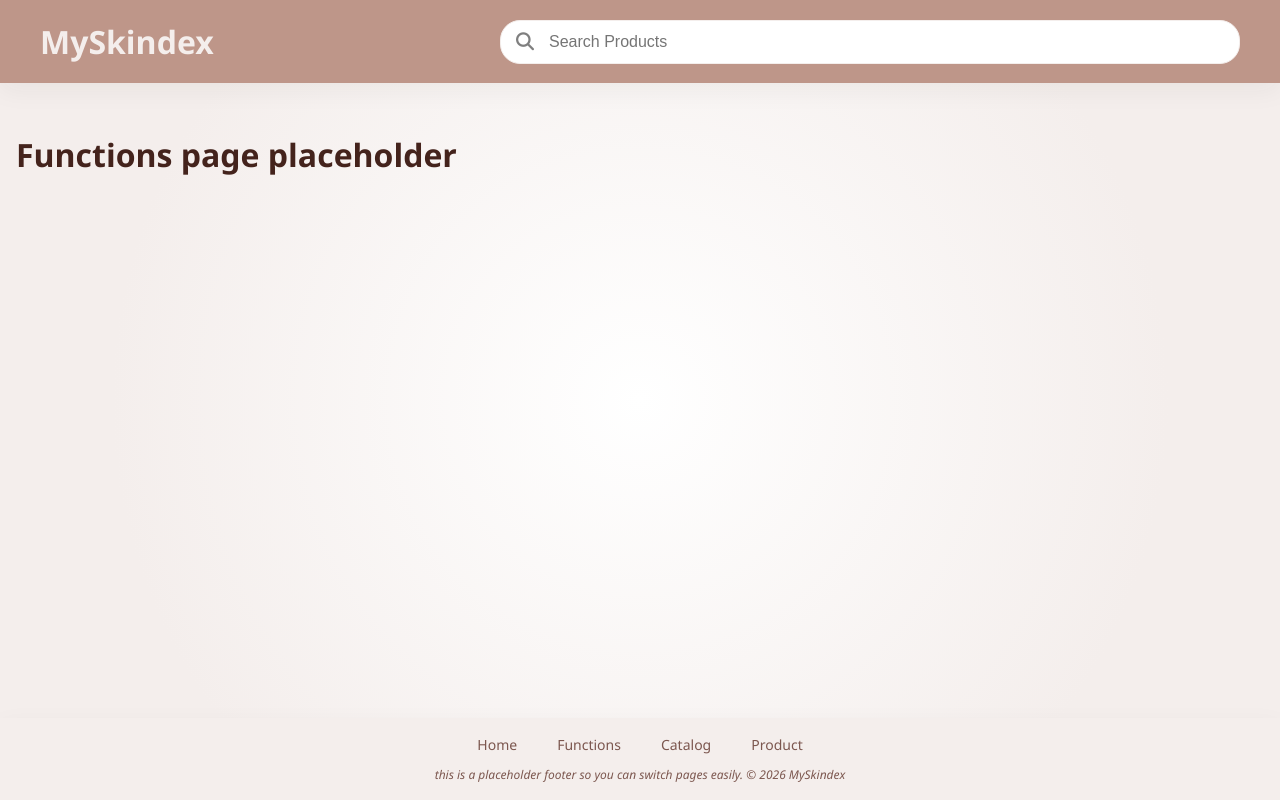
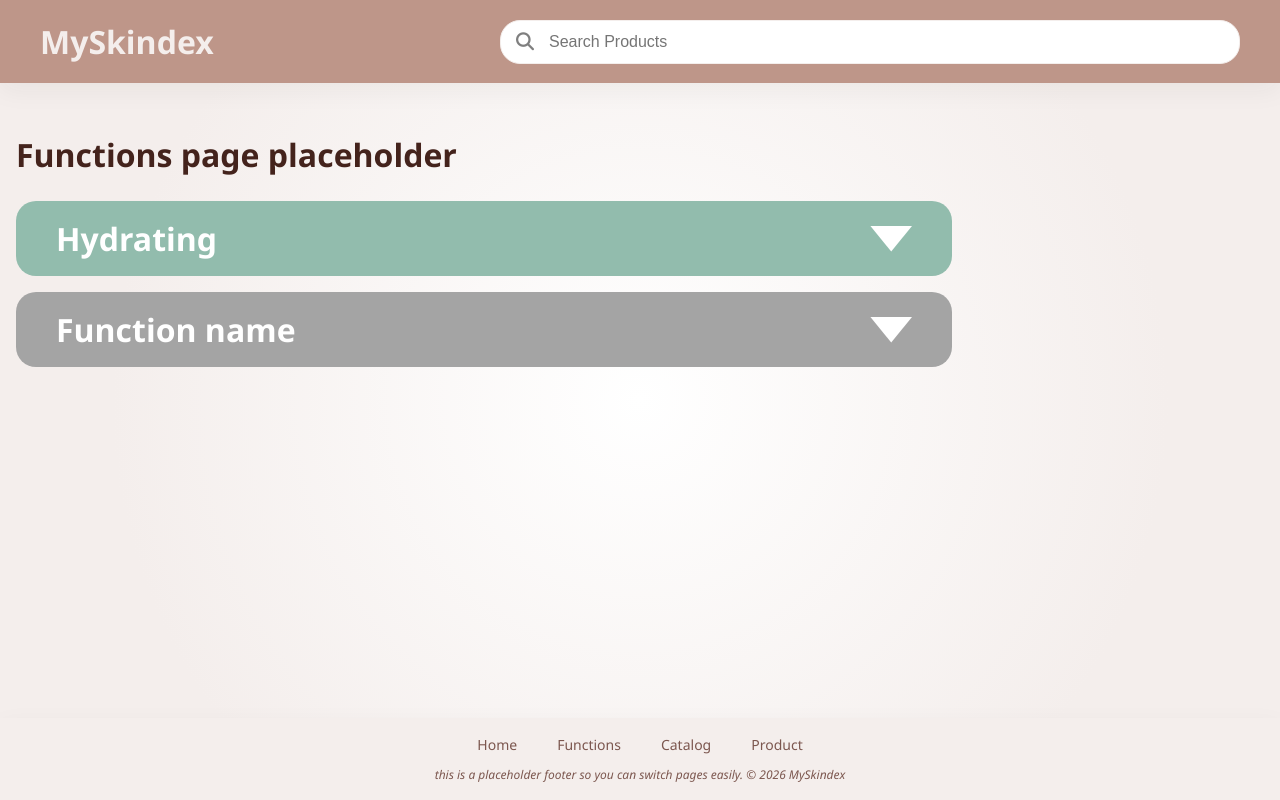
Before and after one commit to michelle-tanner/CS422-Project, a plain HTML site: page pages/functions.html in a window 1280 px wide. Drawn offline with nearby package versions, Linux system fonts and the light colour scheme.

Commit message:
add func dropdown, pill component, etc.

```diff
--- /dev/null
+++ b/components/dropdown.js
@@ -0,0 +1,189 @@
+// dropdown.js
+
+// Usage:
+//   <function-dropdown
+//     color=""            -> the function's color (e.g. var(--color-function-green))
+//     function-label=""   -> the function's name, shown on the dropdown
+//     description=""      -> what the function does, shown when opened
+//     ingredients='{}'    -> the function's ingredients, as JSON (shown when opened)
+//                            e.g. '{"Glycerin": "Pulls water into the skin", "Squalane": "Locks moisture in"}'
+//   ></function-dropdown>
+//
+// These attributes are filled in from the data we retrieve.
+
+class MyDropdown extends HTMLElement {
+  // The attributes this element uses (the dynamic data)
+  static get observedAttributes() {
+    return ["color", "function-label", "description", "ingredients"];
+  }
+
+//   Open and Closing the dropdown
+  connectedCallback() {
+    this.render();
+    this.addEventListener("click", (event) => {
+      const toggle = event.target.closest(".dropdown-toggle");
+      if (!toggle) return;
+
+      const content = this.querySelector(".dropdown-content");
+      const isOpen = !content.hidden;
+      content.hidden = isOpen;
+      toggle.setAttribute("aria-expanded", String(!isOpen));
+      this.classList.toggle("is-open", !isOpen);
+    });
+  }
+
+  attributeChangedCallback() {
+    if (this.isConnected) this.render();
+  }
+
+  // Builds the dropdown's HTML from the attributes
+  render() {
+    const color = this.getAttribute("color") || "var(--color-function-gray)"; // gray when no color is given
+    const label = this.getAttribute("function-label") || "Function name";
+    const description = this.getAttribute("description") || "Function description goes here.";
+    const ingredients = parseIngredients(this.getAttribute("ingredients"));
+    const isOpen = this.classList.contains("is-open"); // keep it open if it was open
+
+    this.style.setProperty("--dropdown-color", color);
+
+    this.innerHTML = `
+      <div class="dropdown">
+        <button type="button" class="dropdown-toggle" aria-expanded="${isOpen}">
+          <span>${escapeText(label)}</span>
+          <span class="arrow" aria-hidden="true"></span>
+        </button>
+
+        <div class="dropdown-content" ${isOpen ? "" : "hidden"}>
+          <p class="description">${escapeText(description)}</p>
+
+          <h3 class="ingredients-heading">Common Ingredients</h3>
+          ${ingredients.length
+            ? `<div class="ingredients">
+                 ${ingredients
+                   .map(([name]) => `<ingredient-pill label="${escapeText(name)}"></ingredient-pill>`) // one pill per ingredient (needs pill.js)
+                   .join("")}
+               </div>`
+            : `<p class="placeholder">Ingredients go here.</p>`}
+        </div>
+      </div>
+
+      <style>
+        function-dropdown {
+          display: block;
+          margin-bottom: var(--space-md);
+        }
+
+        /* Function button + dropdown */
+        function-dropdown .dropdown {
+          width: 75%;
+        }
+
+        /* Function button -- opens dropdown */
+        function-dropdown .dropdown-toggle {
+          display: flex;
+          align-items: center;
+          justify-content: space-between;
+          width: 100%; /* fills wrapper */
+          padding: var(--space-md) var(--space-xl);
+          border: none;
+          border-radius: var(--radius-lg);
+          background-color: var(--dropdown-color);
+          color: var(--color-text-white);
+          font-family: var(--font-base);
+          font-size: var(--font-size-2xl);
+          font-weight: 700;
+          cursor: pointer;
+        }
+
+        /* the label text: trim the font's built-in space above the capitals and below the baseline,
+           so the letters themselves sit in the middle (newer browsers; older ones just ignore it) */
+        function-dropdown .dropdown-toggle span:not(.arrow) {
+          text-box: trim-both cap alphabetic;
+        }
+
+        /* arrow: a box clipped into a down-pointing triangle with sharp corners.
+           Sized in em, so it scales with the label's font size. */
+        function-dropdown .dropdown-toggle .arrow {
+          flex-shrink: 0; /* don't get squished by a long label */
+          width: 1.3em;
+          height: 0.8em;
+          clip-path: polygon(0 0, 100% 0, 50% 100%); /* top-left, top-right, bottom-middle */
+          background-color: currentColor; /* same color as the label text */
+          transition: transform 0.2s; /* arrow flips when opened */
+        }
+
+        function-dropdown.is-open .dropdown-toggle {
+          border-radius: var(--radius-lg) var(--radius-lg) 0 0; /* flat bottom so it joins the opened area */
+        }
+
+        function-dropdown.is-open .dropdown-toggle .arrow {
+          transform: rotate(180deg);
+        }
+
+        /* entire content of dropdown */
+        function-dropdown .dropdown-content {
+          padding: 25px 50px;
+          border: 2px solid var(--dropdown-color);
+          border-top: none;
+          border-radius: 0 0 var(--radius-md) var(--radius-md); /* bottom corners md */
+          background-color: var(--color-bg);
+        }
+
+        function-dropdown .dropdown-content[hidden] {
+          display: none;
+        }
+
+        function-dropdown .dropdown-content p {
+          margin: 0 0 var(--space-sm);
+        }
+
+        /* space between the description and "Common Ingredients" */
+        function-dropdown .description {
+          padding-bottom: 20px;
+        }
+
+        /* "Common Ingredients" text above the pills */
+        function-dropdown .ingredients-heading {
+          margin: var(--space-md) 0 var(--space-sm);
+          font-size: var(--font-size-2xl);
+          color: var(--color-text-muted);
+        }
+
+        /* row of ingredient pills */
+        function-dropdown .ingredients {
+          display: flex;
+          flex-wrap: wrap; /* pills move to the next line when they run out of room */
+          gap: var(--space-sm);
+        }
+
+        function-dropdown .placeholder {
+          color: var(--color-text-muted);
+          font-style: italic;
+        }
+      </style>
+    `;
+  }
+}
+
+// Turns the ingredients attribute (JSON text) into a list of [name, note] pairs.
+// Accepts an object {"Glycerin": "note"} or an array ["Glycerin", "Squalane"].
+function parseIngredients(json) {
+  try {
+    const data = JSON.parse(json || "{}");
+    if (Array.isArray(data)) return data.map((name) => [name, ""]);
+    return Object.entries(data);
+  } catch {
+    return []; // bad JSON -> show the placeholder
+  }
+}
+
+// Makes text safe to put into innerHTML (the data comes from outside).
+function escapeText(text) {
+  return String(text)
+    .replaceAll("&", "&amp;")
+    .replaceAll("<", "&lt;")
+    .replaceAll(">", "&gt;")
+    .replaceAll('"', "&quot;");
+}
+
+customElements.define("function-dropdown", MyDropdown);
--- /dev/null
+++ b/components/pill.js
@@ -0,0 +1,51 @@
+// pill.js
+// Usage:
+//   <ingredient-pill
+//     label=""     -> the ingredient's name, shown in the pill
+//   ></ingredient-pill>
+//
+// These attributes are filled in from the data we retrieve.
+
+class IngredientPill extends HTMLElement {
+  // The attributes this element uses (the dynamic data)
+  static get observedAttributes() {
+    return ["label"];
+  }
+
+  connectedCallback() {
+    this.render();
+
+    // Styles: added to the page once, no matter how many pills there are
+    if (!document.getElementById("ingredient-pill-styles")) {
+      const style = document.createElement("style");
+      style.id = "ingredient-pill-styles";
+      style.textContent = `
+        ingredient-pill {
+          display: inline-flex;
+          align-items: center;
+          padding: var(--space-xs) var(--space-md);
+          border-radius: var(--radius-pill); /* fully rounded ends */
+          background-color: var(--color-accent-pill); /* every pill is the same color */
+          color: var(--color-text);
+          font-family: var(--font-base);
+          font-size: var(--font-size-sm);
+          font-weight: 600;
+          white-space: nowrap; /* keep the name on one line */
+        }
+      `;
+      document.head.appendChild(style);
+    }
+  }
+
+  // Runs when one of the observed attributes changes
+  attributeChangedCallback() {
+    if (this.isConnected) this.render();
+  }
+
+  // Puts the label inside the pill (textContent is safe: no HTML gets in)
+  render() {
+    this.textContent = this.getAttribute("label") || "Ingredient";
+  }
+}
+
+customElements.define("ingredient-pill", IngredientPill);
--- a/components/skin-concerns-list.js
+++ b/components/skin-concerns-list.js
@@ -265,9 +265,9 @@ class SkinConcernsList extends HTMLElement {
           padding-left: var(--space-lg);
         }
 
-        skin-concerns-list .go-for     { color: var(--color-function-green); } /* #509C8E */
-        skin-concerns-list .these-help { color: var(--color-function-blue); }  /* #356B89 */
-        skin-concerns-list .avoid      { color: var(--color-function-red); }   /* #C65F5E */
+        skin-concerns-list .go-for     { color: var(--color-text-green); } /* #509C8E */
+        skin-concerns-list .these-help { color: var(--color-text-blue); }  /* #356B89 */
+        skin-concerns-list .avoid      { color: var(--color-text-red); }   /* #C65F5E */
 
         /* X (close) button, pinned to the panel's top-right corner */
         skin-concerns-list .close-panel {
--- a/index.css
+++ b/index.css
@@ -15,6 +15,15 @@
   --pill-moderate: #E4AD54;
   --pill-bad: #E45456;
 
+  /* Function Colors */
+  --color-text-green: #509C8E;
+  --color-text-blue: #356B89;
+  --color-text-red: #C65F5E;
+  --color-function-green: #92BCAD;
+  --color-function-blue: #87B9C5;
+  --color-function-red: #C65F5E;
+  --color-function-gray: #A4A4A4;
+
   /* ---- Background Colors ---- */
   --color-bg: #F4EEEC;
   --color-surface: #ffffff;
@@ -24,10 +33,9 @@
   --color-text: #44231C;
   --color-text-muted: #7C574F;
   --color-text-light: #F4EEEC;
-  --color-text-on-primary: #ffffff;
-  --color-function-green: #509C8E;
-  --color-function-blue: #356B89;
-  --color-function-red: #C65F5E;
+  --color-text-white: #ffffff;
+
+
 
   /* ---- Borders ---- */
   --color-border-light: #F4EEEC;
--- a/pages/functions.html
+++ b/pages/functions.html
@@ -7,6 +7,8 @@
   <link rel="stylesheet" href="../index.css" />
   <script src="../components/header.js" defer></script>
   <script src="../components/footer.js" defer></script>
+  <script src="../components/dropdown.js" defer></script>
+  <script src="../components/pill.js" defer></script>
 </head>
 <body>
 
@@ -14,6 +16,18 @@
 
   <main>
     <h1>Functions page placeholder</h1>
+    <toggle-button>
+    </toggle-button>
+    <!-- Sample data for now; later these attributes get filled in from the retrieved data -->
+    <function-dropdown
+      color="var(--color-function-green)"
+      function-label="Hydrating"
+      description="The official definition from CosIng is that ingredients that help 'lightening discomfort of the skin'. Nice anti-inflammatory and ani-irritant ingredients belong to this category that reduce inflammation and soothe the skin. They are helpful in general to slow the aging process of the skin and they are super helpful for several common skin diseases like acne, rosacea or sensitive skin."
+      ingredients='{"Glycerin": "Pulls water into the skin", "Hyaluronic acid": "Holds onto moisture", "Squalane": "Locks moisture in"}'
+    ></function-dropdown>
+
+    <!-- No attributes: shows the placeholder text -->
+    <function-dropdown></function-dropdown>
   </main>
 
   <my-footer></my-footer>
```
Also changed, not shown: components/breadcrumb.js (added, +38 -0 lines).
